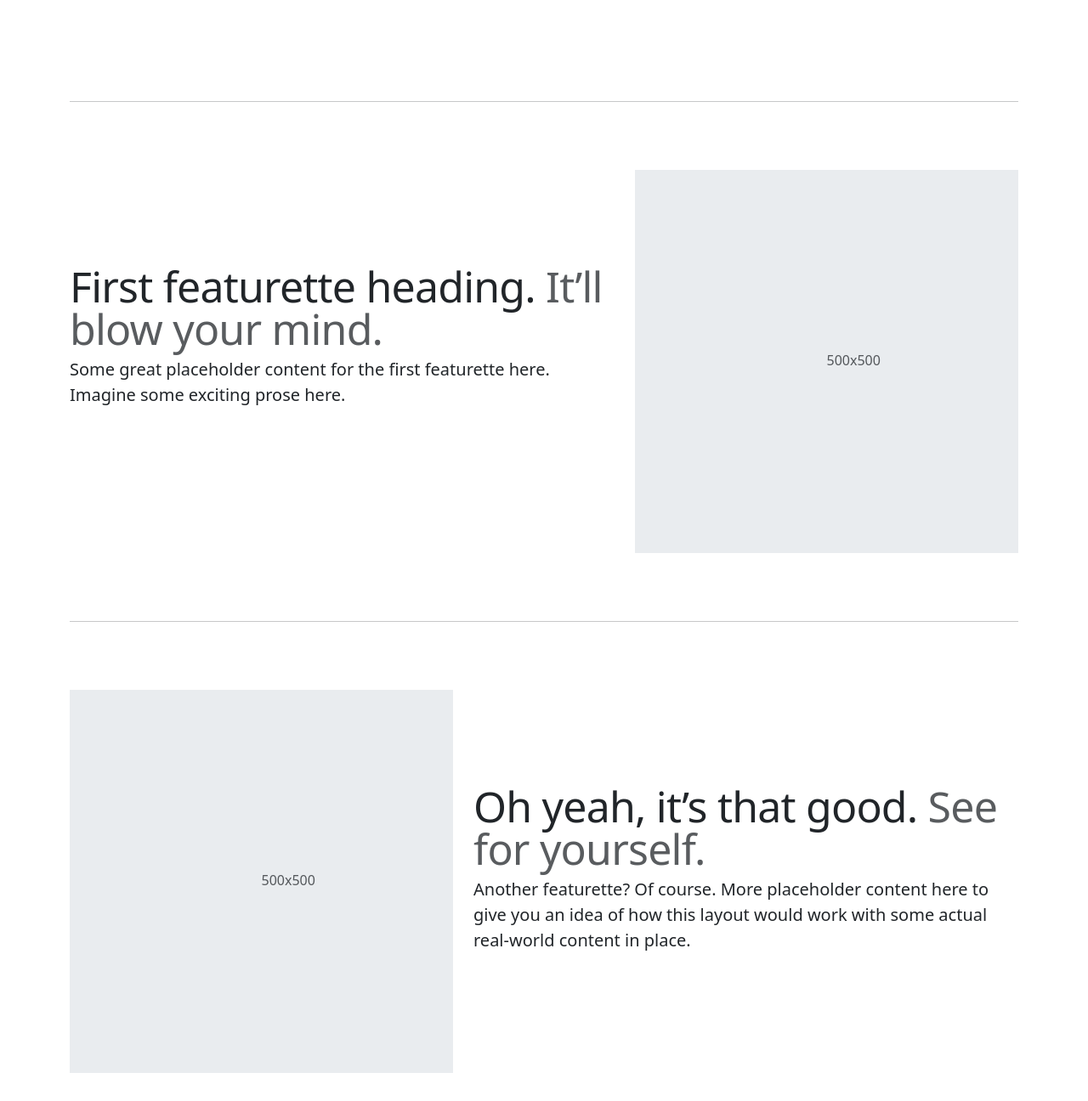
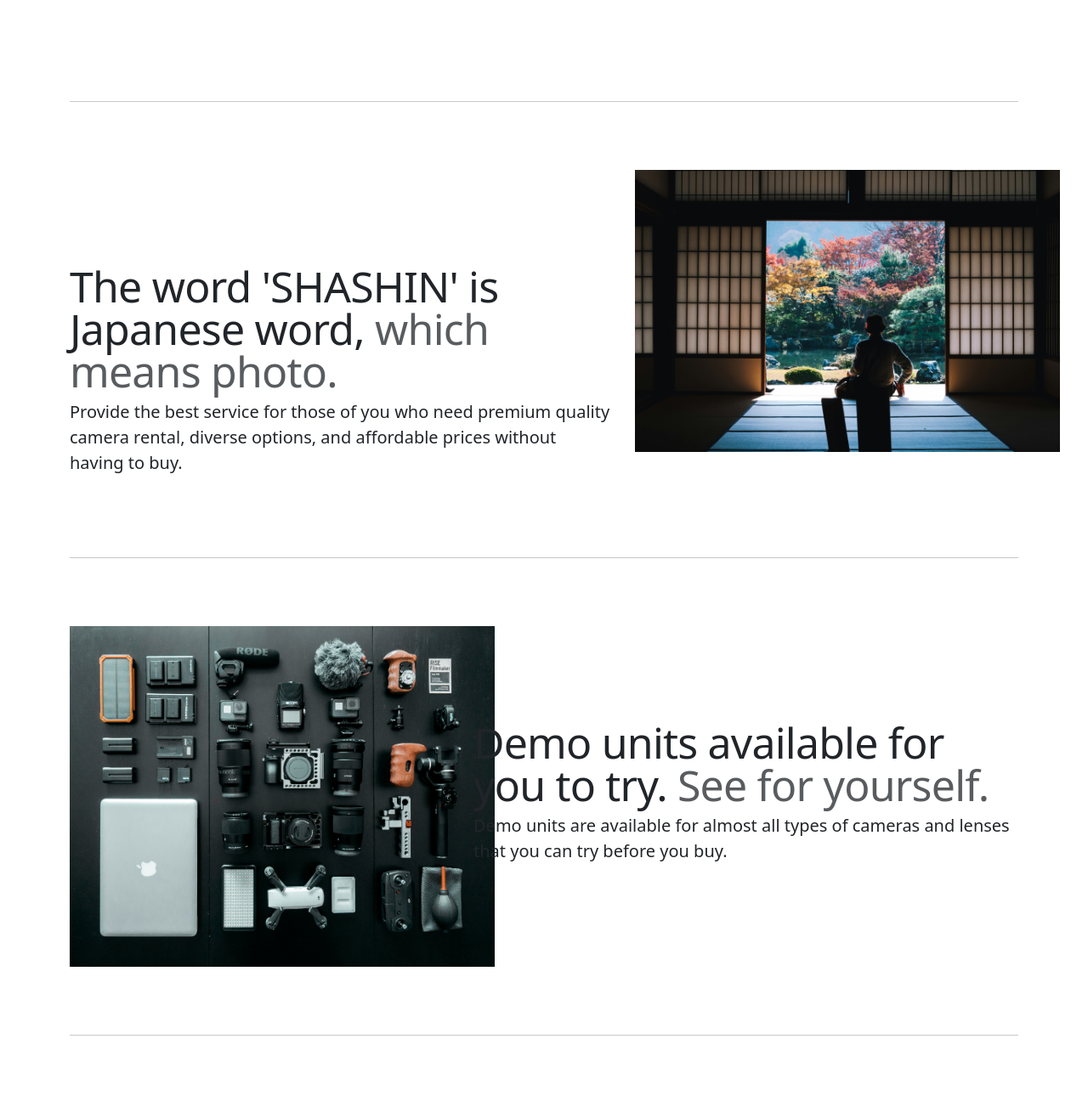
Before and after one commit to ysmnababan/shashin, a PHP site: page / in a window 1280 px wide. Shown: the part 1030-2326 px from the top of the page at 85% size. Run offline with PHP 8.4, Linux system fonts and the light colour scheme.

Commit message:
feat index.php: update why_us section

```diff
--- a/about_us.php
+++ b/about_us.php
@@ -254,7 +254,7 @@ if (isset($_SESSION['fname'])) {
                     PHOTOGRAPHY CLASSES
                 </strong>
                 <br />
-                For customers who want to learn photography, we provide Photography Workshops from basic to advanced levels. Some photography classes are paid, and some are free. In addition, to master the camera/lens, JPC customers can enjoy free Photography Classes supported by well-known brands such as Fujifilm, Nikon, Olympus, Panasonic, Sony, etc.
+                For customers who want to learn photography, we provide Photography Workshops from basic to advanced levels. Some photography classes are paid, and some are free. In addition, to master the camera/lens, SHASHIN customers can enjoy free Photography Classes supported by well-known brands such as Fujifilm, Nikon, Olympus, Panasonic, Sony, etc.
                 <br />
                 <br />
                 <strong>
@@ -287,7 +287,7 @@ if (isset($_SESSION['fname'])) {
                     <h5 class="border-bottom pb-3 text-body-emphasis">ABOUT US</h5>
                     <ul class="nav flex-column">
                         <li class="nav-item mb-2"><a href="./about_us.php" class="nav-link p-0 text-body-secondary">About SHASHIN</a></li>
-                        <li class="nav-item mb-2"><a href="#" class="nav-link p-0 text-body-secondary">Why Shop at SHASHIN</a></li>
+                        <li class="nav-item mb-2"><a href="./about_us.php" class="nav-link p-0 text-body-secondary">Why Shop at SHASHIN</a></li>
                         <li class="nav-item mb-2"><a href="#" class="nav-link p-0 text-body-secondary">Direction</a></li>
                         <li class="nav-item mb-2"><a href="#" class="nav-link p-0 text-body-secondary">FAQs</a></li>
                         <li class="nav-item mb-2"><a href="./galery.php" class="nav-link p-0 text-body-secondary">Gallery</a></li>
--- a/contact_us.php
+++ b/contact_us.php
@@ -211,7 +211,7 @@ if (isset($_SESSION['fname'])) {
                     <h5 class="border-bottom pb-3 text-body-emphasis">ABOUT US</h5>
                     <ul class="nav flex-column">
                         <li class="nav-item mb-2"><a href="./about_us.php" class="nav-link p-0 text-body-secondary">About SHASHIN</a></li>
-                        <li class="nav-item mb-2"><a href="#" class="nav-link p-0 text-body-secondary">Why Shop at SHASHIN</a></li>
+                        <li class="nav-item mb-2"><a href="./about_us.php" class="nav-link p-0 text-body-secondary">Why Shop at SHASHIN</a></li>
                         <li class="nav-item mb-2"><a href="#" class="nav-link p-0 text-body-secondary">Direction</a></li>
                         <li class="nav-item mb-2"><a href="#" class="nav-link p-0 text-body-secondary">FAQs</a></li>
                         <li class="nav-item mb-2"><a href="./galery.php" class="nav-link p-0 text-body-secondary">Gallery</a></li>
--- a/galery.php
+++ b/galery.php
@@ -356,7 +356,7 @@ if (isset($_SESSION['fname'])) {
                     <h5 class="border-bottom pb-3 text-body-emphasis">ABOUT US</h5>
                     <ul class="nav flex-column">
                         <li class="nav-item mb-2"><a href="./about_us.php" class="nav-link p-0 text-body-secondary">About SHASHIN</a></li>
-                        <li class="nav-item mb-2"><a href="#" class="nav-link p-0 text-body-secondary">Why Shop at SHASHIN</a></li>
+                        <li class="nav-item mb-2"><a href="./about_us.php" class="nav-link p-0 text-body-secondary">Why Shop at SHASHIN</a></li>
                         <li class="nav-item mb-2"><a href="#" class="nav-link p-0 text-body-secondary">Direction</a></li>
                         <li class="nav-item mb-2"><a href="#" class="nav-link p-0 text-body-secondary">FAQs</a></li>
                         <li class="nav-item mb-2"><a href="./galery.php" class="nav-link p-0 text-body-secondary">Gallery</a></li>
--- a/index.php
+++ b/index.php
@@ -181,10 +181,10 @@ if (isset($_SESSION['fname'])) {
                     ?>
 
                     <?php if (isset($_SESSION['fname'])) {
-                            echo '
+                        echo '
                             <ul class="navbar-nav me-5 mb-2 mb-md-0 mt-2">
                                 <li class="nav-item dropdown">
-                                <a class="nav-link dropdown-toggle text-warning" href="#" data-bs-toggle="dropdown" aria-expanded="false">Hello, ' . $_SESSION["fname"] .'</a>
+                                <a class="nav-link dropdown-toggle text-warning" href="#" data-bs-toggle="dropdown" aria-expanded="false">Hello, ' . $_SESSION["fname"] . '</a>
                                 <ul class="dropdown-menu">
                                     <li><a class="dropdown-item" href="#">Update Profile</a></li>
                                     <li><a class="dropdown-item" href="#">Transaksi</a></li>
@@ -193,7 +193,7 @@ if (isset($_SESSION['fname'])) {
                                 </li>
                             </ul>
                             ';
-                        }
+                    }
                     ?>
                 </div>
             </div>
@@ -227,7 +227,7 @@ if (isset($_SESSION['fname'])) {
                     </div>
                 </div>
                 <div class="carousel-item" style="background-image:url('./asset/images/strap.jpg');">
-                    <div class="container" >
+                    <div class="container">
                         <div class="carousel-caption text-end">
                             <h1>More than 50 years of experience.</h1>
                             <p>Best camera rental shop in Indonesia and has handled so many clients throughout Indonesia</p>
@@ -254,7 +254,7 @@ if (isset($_SESSION['fname'])) {
         <div class="container marketing">
             <hr class="featurette-divider" id="products_list">
             <!-- Three columns of text below the carousel -->
-            <div class="row" >
+            <div class="row">
                 <div class="col-lg-4">
                     <img src="./asset/images/menu_camera.webp" class="w-50">
                     <h2 class="fw-normal">Camera Body</h2>
@@ -282,14 +282,11 @@ if (isset($_SESSION['fname'])) {
 
             <div class="row featurette">
                 <div class="col-md-7">
-                    <h2 class="featurette-heading fw-normal lh-1">First featurette heading. <span class="text-body-secondary">It’ll blow your mind.</span></h2>
-                    <p class="lead">Some great placeholder content for the first featurette here. Imagine some exciting prose here.</p>
+                    <h2 class="featurette-heading fw-normal lh-1">The word 'SHASHIN' is Japanese word, <span class="text-body-secondary">which means photo.</span></h2>
+                    <p class="lead">Provide the best service for those of you who need premium quality camera rental, diverse options, and affordable prices without having to buy.</p>
                 </div>
                 <div class="col-md-5">
-                    <svg class="bd-placeholder-img bd-placeholder-img-lg featurette-image img-fluid mx-auto" width="500" height="500" xmlns="http://www.w3.org/2000/svg" role="img" aria-label="Placeholder: 500x500" preserveAspectRatio="xMidYMid slice" focusable="false">
-                        <title>Placeholder</title>
-                        <rect width="100%" height="100%" fill="var(--bs-secondary-bg)" /><text x="50%" y="50%" fill="var(--bs-secondary-color)" dy=".3em">500x500</text>
-                    </svg>
+                    <img src="./asset/images/why_us_1.jpg" width="500px">
                 </div>
             </div>
 
@@ -297,14 +294,11 @@ if (isset($_SESSION['fname'])) {
 
             <div class="row featurette">
                 <div class="col-md-7 order-md-2">
-                    <h2 class="featurette-heading fw-normal lh-1">Oh yeah, it’s that good. <span class="text-body-secondary">See for yourself.</span></h2>
-                    <p class="lead">Another featurette? Of course. More placeholder content here to give you an idea of how this layout would work with some actual real-world content in place.</p>
+                    <h2 class="featurette-heading fw-normal lh-1">Demo units available for you to try. <span class="text-body-secondary">See for yourself.</span></h2>
+                    <p class="lead">Demo units are available for almost all types of cameras and lenses that you can try before you buy.</p>
                 </div>
                 <div class="col-md-5 order-md-1">
-                    <svg class="bd-placeholder-img bd-placeholder-img-lg featurette-image img-fluid mx-auto" width="500" height="500" xmlns="http://www.w3.org/2000/svg" role="img" aria-label="Placeholder: 500x500" preserveAspectRatio="xMidYMid slice" focusable="false">
-                        <title>Placeholder</title>
-                        <rect width="100%" height="100%" fill="var(--bs-secondary-bg)" /><text x="50%" y="50%" fill="var(--bs-secondary-color)" dy=".3em">500x500</text>
-                    </svg>
+                    <img src="./asset/images/why_us_2.jpg" width="500px">
                 </div>
             </div>
 
@@ -312,21 +306,17 @@ if (isset($_SESSION['fname'])) {
 
             <div class="row featurette">
                 <div class="col-md-7">
-                    <h2 class="featurette-heading fw-normal lh-1">And lastly, this one. <span class="text-body-secondary">Checkmate.</span></h2>
-                    <p class="lead">And yes, this is the last block of representative placeholder content. Again, not really intended to be actually read, simply here to give you a better view of what this would look like with some actual content. Your content.</p>
+                    <h2 class="featurette-heading fw-normal lh-1">And lastly, photography classes. <span class="text-body-secondary">For free.</span></h2>
+                    <p class="lead">For customers who want to learn photography, we provide Photography Workshops from basic to advanced levels supported by well-known brands such as Fujifilm, Nikon, Olympus, Panasonic, Sony, etc.</p>
                 </div>
                 <div class="col-md-5">
-                    <svg class="bd-placeholder-img bd-placeholder-img-lg featurette-image img-fluid mx-auto" width="500" height="500" xmlns="http://www.w3.org/2000/svg" role="img" aria-label="Placeholder: 500x500" preserveAspectRatio="xMidYMid slice" focusable="false">
-                        <title>Placeholder</title>
-                        <rect width="100%" height="100%" fill="var(--bs-secondary-bg)" /><text x="50%" y="50%" fill="var(--bs-secondary-color)" dy=".3em">500x500</text>
-                    </svg>
+                    <img src="./asset/images/why_us_3.jpg" width="500px">
                 </div>
             </div>
 
             <hr class="featurette-divider">
 
             <!-- /END THE FEATURETTES -->
-
         </div><!-- /.container -->
     </main>
 
@@ -339,7 +329,7 @@ if (isset($_SESSION['fname'])) {
                     <h5 class="border-bottom pb-3 text-body-emphasis">ABOUT US</h5>
                     <ul class="nav flex-column">
                         <li class="nav-item mb-2"><a href="./about_us.php" class="nav-link p-0 text-body-secondary">About SHASHIN</a></li>
-                        <li class="nav-item mb-2"><a href="#" class="nav-link p-0 text-body-secondary">Why Shop at SHASHIN</a></li>
+                        <li class="nav-item mb-2"><a href="./about_us.php" class="nav-link p-0 text-body-secondary">Why Shop at SHASHIN</a></li>
                         <li class="nav-item mb-2"><a href="#" class="nav-link p-0 text-body-secondary">Direction</a></li>
                         <li class="nav-item mb-2"><a href="#" class="nav-link p-0 text-body-secondary">FAQs</a></li>
                         <li class="nav-item mb-2"><a href="./galery.php" class="nav-link p-0 text-body-secondary">Gallery</a></li>
@@ -393,7 +383,5 @@ if (isset($_SESSION['fname'])) {
             </div>
         </footer>
     </div>
-
 </body>
-
 </html>
--- a/product.php
+++ b/product.php
@@ -150,8 +150,8 @@ if (isset($_SESSION['fname'])) {
                 <div class="col-6 col-md-3 mb-3">
                     <h5 class="border-bottom pb-3 text-body-emphasis">ABOUT US</h5>
                     <ul class="nav flex-column">
-                        <li class="nav-item mb-2"><a href="#" class="nav-link p-0 text-body-secondary">About SHASHIN</a></li>
-                        <li class="nav-item mb-2"><a href="#" class="nav-link p-0 text-body-secondary">Why Shop at SHASHIN</a></li>
+                        <li class="nav-item mb-2"><a href="./about_us.php" class="nav-link p-0 text-body-secondary">About SHASHIN</a></li>
+                        <li class="nav-item mb-2"><a href="./about_us.php" class="nav-link p-0 text-body-secondary">Why Shop at SHASHIN</a></li>
                         <li class="nav-item mb-2"><a href="#" class="nav-link p-0 text-body-secondary">Direction</a></li>
                         <li class="nav-item mb-2"><a href="#" class="nav-link p-0 text-body-secondary">FAQs</a></li>
                         <li class="nav-item mb-2"><a href="#" class="nav-link p-0 text-body-secondary">Gallery</a></li>
--- a/try_luck.php
+++ b/try_luck.php
@@ -355,8 +355,8 @@ if (isset($_SESSION['fname'])) {
                 <div class="col-6 col-md-3 mb-3">
                     <h5 class="border-bottom pb-3 text-body-emphasis">ABOUT US</h5>
                     <ul class="nav flex-column">
-                        <li class="nav-item mb-2"><a href="#" class="nav-link p-0 text-body-secondary">About SHASHIN</a></li>
-                        <li class="nav-item mb-2"><a href="#" class="nav-link p-0 text-body-secondary">Why Shop at SHASHIN</a></li>
+                        <li class="nav-item mb-2"><a href="./about_us.php" class="nav-link p-0 text-body-secondary">About SHASHIN</a></li>
+                        <li class="nav-item mb-2"><a href="./about_us.php" class="nav-link p-0 text-body-secondary">Why Shop at SHASHIN</a></li>
                         <li class="nav-item mb-2"><a href="#" class="nav-link p-0 text-body-secondary">Direction</a></li>
                         <li class="nav-item mb-2"><a href="#" class="nav-link p-0 text-body-secondary">FAQs</a></li>
                         <li class="nav-item mb-2"><a href="#" class="nav-link p-0 text-body-secondary">Gallery</a></li>
```
Also changed, not shown: asset/images/why_us_1.jpg (added), asset/images/why_us_2.jpg (added), 1 other file.
